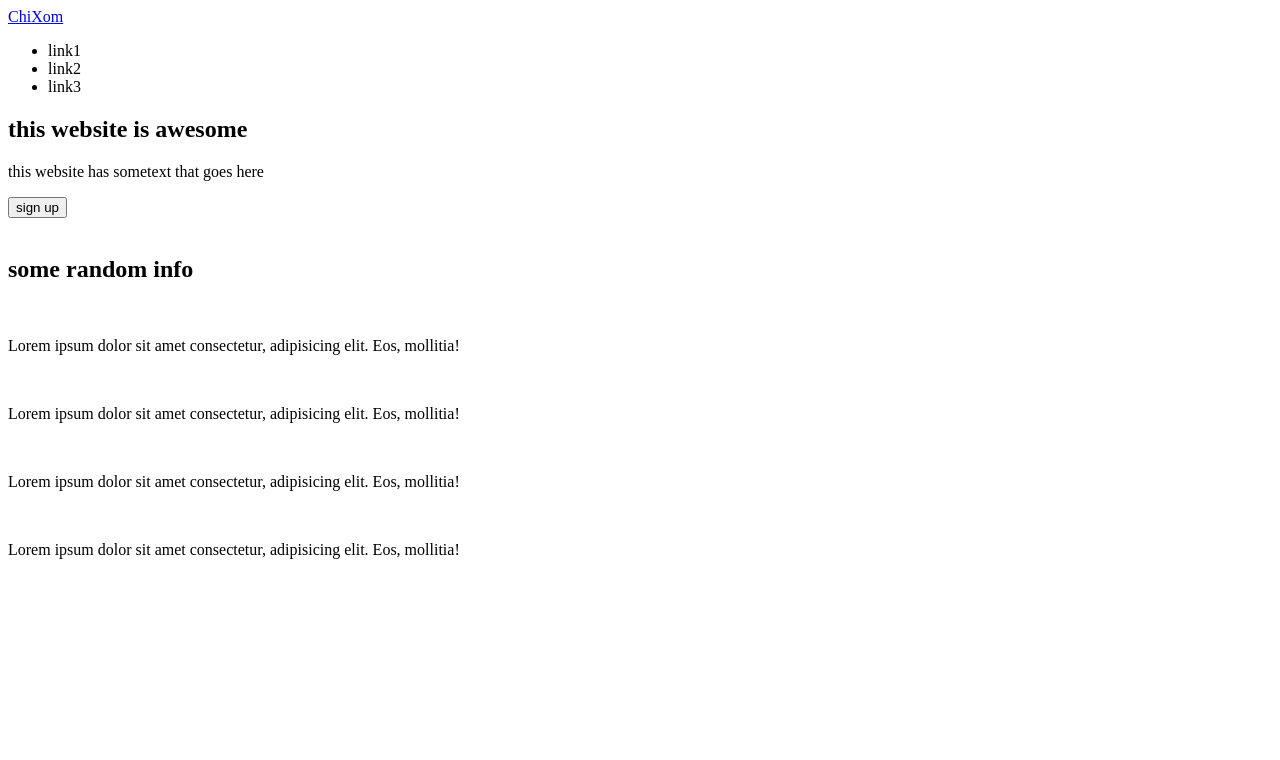
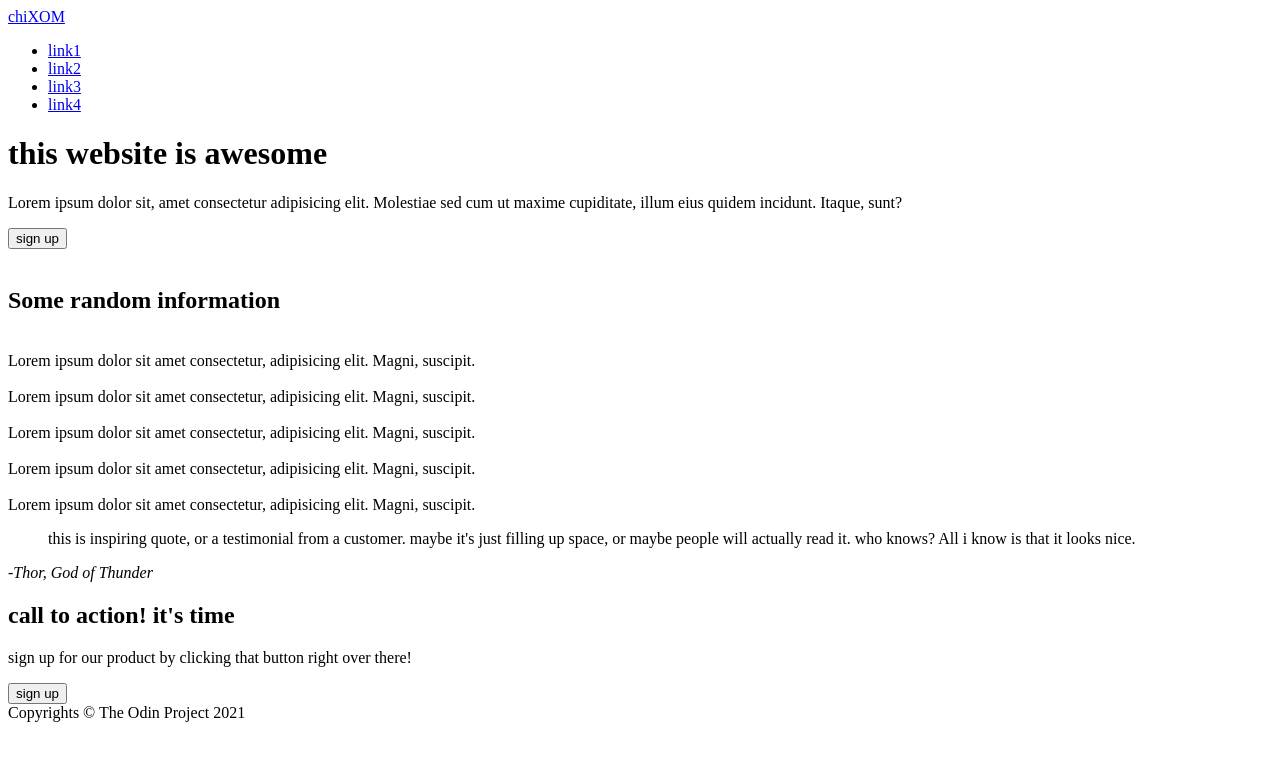
Before and after one commit to chisomchris/landing-page, a plain HTML site: page index.html in a window 1280 px wide. Drawn offline with Linux system fonts and the light colour scheme.

Commit message:
created the mock up inside index.html

```diff
--- a/index.html
+++ b/index.html
@@ -4,65 +4,92 @@
     <meta charset="UTF-8">
     <meta http-equiv="X-UA-Compatible" content="IE=edge">
     <meta name="viewport" content="width=device-width, initial-scale=1.0">
-    <title>my landing page</title>
+    <title>Landing page</title>
 </head>
 <body>
-    <section class="hero">
+    <div class="hero__container">
         <header>
+            <div class="header__wrapper">
                 <nav>
-                <a href="#">Chi<span>Xom</span></a>
+                    <a href="#" class="logo">chi<span>XOM</span></a>
                     <ul>
-                    <li>link1</li>
-                    <li>link2</li>
-                    <li>link3</li>
+                        <li><a href="#">link1</a></li>
+                        <li><a href="#">link2</a></li>
+                        <li><a href="#">link3</a></li>
+                        <li><a href="#">link4</a></li>
                     </ul>
                 </nav>
+            </div>
         </header>
-        <section>
-            <div>
-                <h2>this website is awesome</h2>
-                <p>
-                    this website has sometext that goes here
-                </p>
+        <main>
+            <div class="text__content">
+                <h1>this website is awesome</h1>
+                <p>Lorem ipsum dolor sit, amet consectetur adipisicing elit. Molestiae sed cum ut maxime cupiditate, illum eius quidem incidunt. Itaque, sunt?</p>
                 <button>sign up</button>
             </div>
-            <div>
+            <div class="image__content">
                 <img src="" alt="">
             </div>
-        </section>
-    </section>
-    <section>
-        <h2>some random info</h2>
-        <div>
+        </main>
+    </div>
+    <div class="random__info">
+        <div class="random__info__wrapper">
+            <h2>Some random information</h2>
+            <div class="grid__container">
                 <div class="card">
                     <img src="" alt="">
-                <p>
-                    Lorem ipsum dolor sit amet consectetur,
-                    adipisicing elit. Eos, mollitia!
-                </p>
+                    <div class="text">
+                        Lorem ipsum dolor sit amet consectetur, adipisicing elit. Magni, suscipit.
+                    </div>
                 </div>
                 <div class="card">
                     <img src="" alt="">
-                <p>
-                    Lorem ipsum dolor sit amet consectetur,
-                    adipisicing elit. Eos, mollitia!
-                </p>
+                    <div class="text">
+                        Lorem ipsum dolor sit amet consectetur, adipisicing elit. Magni, suscipit.
+                    </div>
                 </div>
                 <div class="card">
                     <img src="" alt="">
-                <p>
-                    Lorem ipsum dolor sit amet consectetur,
-                    adipisicing elit. Eos, mollitia!
-                </p>
+                    <div class="text">
+                        Lorem ipsum dolor sit amet consectetur, adipisicing elit. Magni, suscipit.
+                    </div>
                 </div>
                 <div class="card">
                     <img src="" alt="">
-                <p>
-                    Lorem ipsum dolor sit amet consectetur,
-                    adipisicing elit. Eos, mollitia!
-                </p>
+                    <div class="text">
+                        Lorem ipsum dolor sit amet consectetur, adipisicing elit. Magni, suscipit.
                     </div>
                 </div>
-    </section>
+                <div class="card">
+                    <img src="" alt="">
+                    <div class="text">
+                        Lorem ipsum dolor sit amet consectetur, adipisicing elit. Magni, suscipit.
+                    </div>
+                </div>
+            </div>
+        </div>
+    </div>
+    <div class="thor__qoute">
+        <div class="thor__qoute__wrapper">
+            <blockquote>
+                this is inspiring quote, or a testimonial from a customer. maybe it's just filling up space, or maybe people will actually read it. who knows? All i know is that it looks nice.
+            </blockquote>
+            <cite>-Thor, God of Thunder</cite>
+        </div>
+    </div>
+    <div class="call__to__action">
+        <div class="call__to__action__wrapper">
+            <div class="cta__text">
+                <h2>call to action! it's time</h2>
+                <p>sign up for our product by clicking that button right over there!</p>
+            </div>
+            <button>sign up</button>
+        </div>
+    </div>
+    <footer>
+        <div class="footer__wrapper">
+            Copyrights &copy; The Odin Project 2021
+        </div>
+    </footer>
 </body>
 </html>
```
Lines whose indentation alone changed are shown as unchanged.
